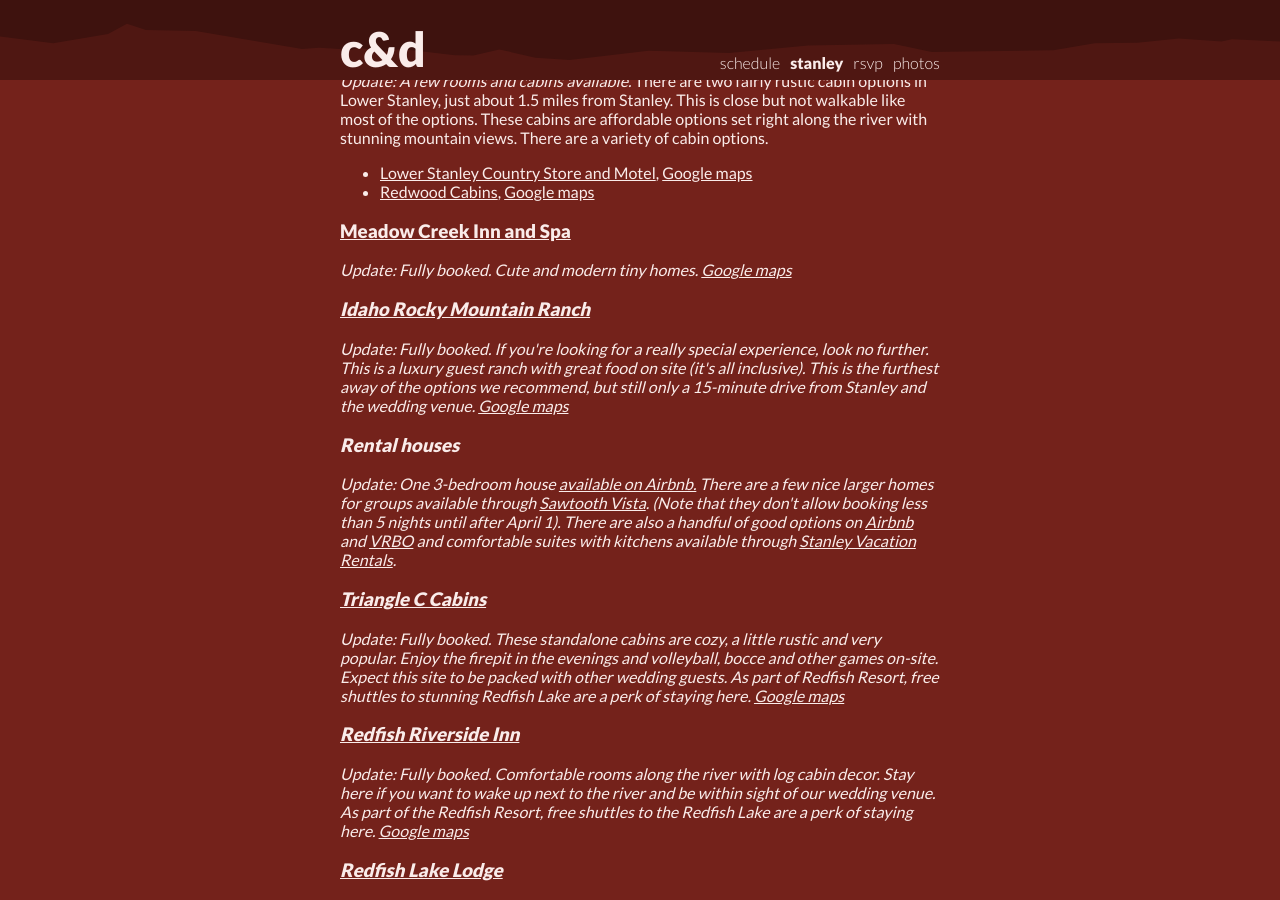
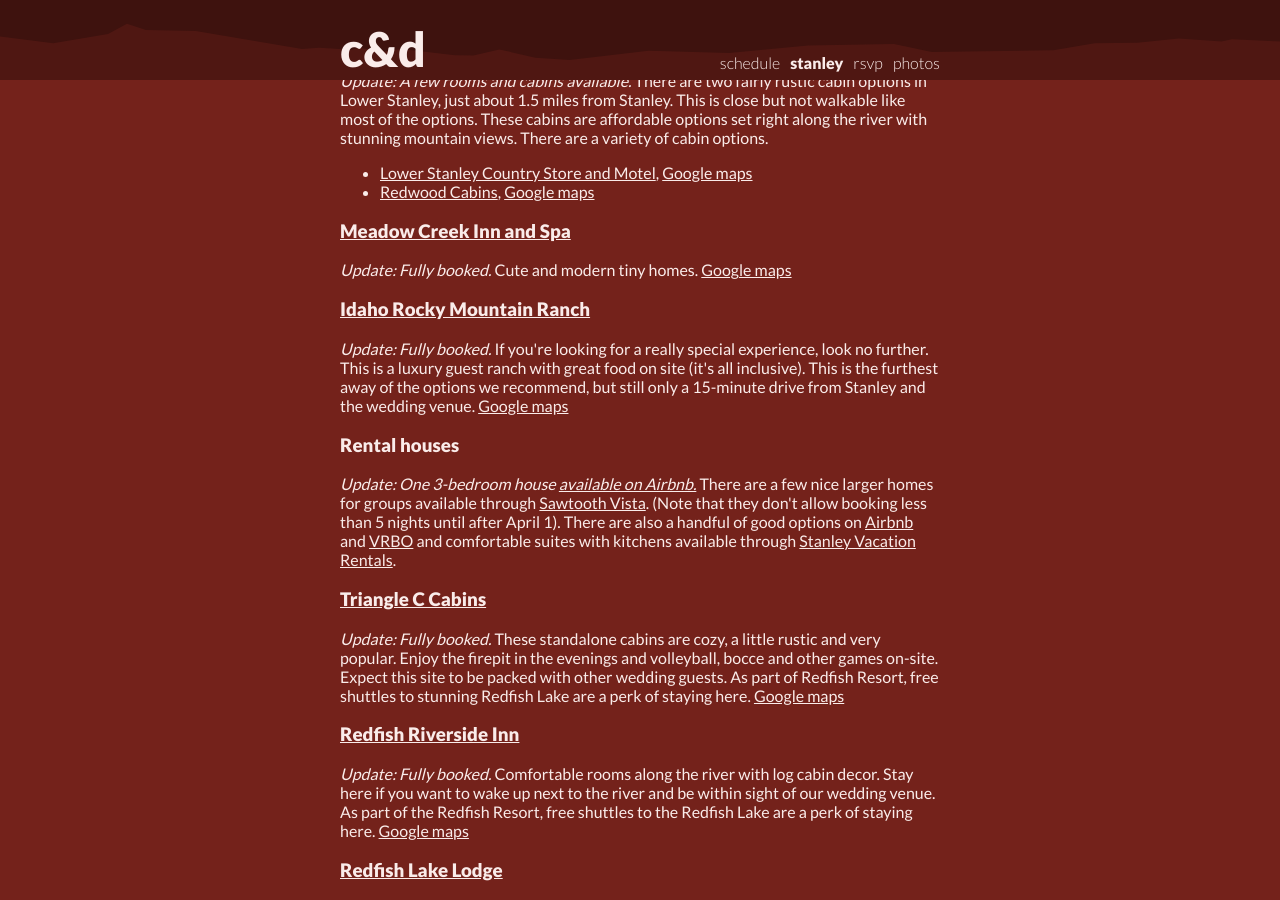
Before and after one commit to dproctor/wedding-website, a Jekyll site: the page built from stanley.md, in a window 1280 px wide and 900 px high, scrolled down 2019 px. Built offline with Jekyll 4.4.1, drawn with Linux system fonts in a browser that asks for light colours.

Commit message:
fixed italics

```diff
--- a/stanley.md
+++ b/stanley.md
@@ -77,7 +77,7 @@ These simple but cozy cabins began as one of Idaho's first Ranger Stations back
 </ul>
 
 <h3><a name="meadow-creek-inn" id="meadow-creek-inn"   href="https://meadowcreekinn.com/">Meadow Creek Inn and Spa</a></h3>
-<em>Update: Fully booked. Cute and modern tiny homes. <a href="https://www.google.com/maps?cid=4548671335968250056">Google maps</a>
+<em>Update: Fully booked.</em> Cute and modern tiny homes. <a href="https://www.google.com/maps?cid=4548671335968250056">Google maps</a>
 
 <h3><a name="idaho-rocky-mountain-ranch" id="idaho-rocky-mountain-ranch"   href="https://idahorocky.com/">Idaho Rocky Mountain Ranch</a></h3>
 <em>Update: Fully booked.</em> If you're looking for a really special experience, look no further. This is a luxury guest ranch with great food on site (it's all inclusive). This is the furthest away of the options we recommend, but still only a 15-minute drive from Stanley and the wedding venue.
```
